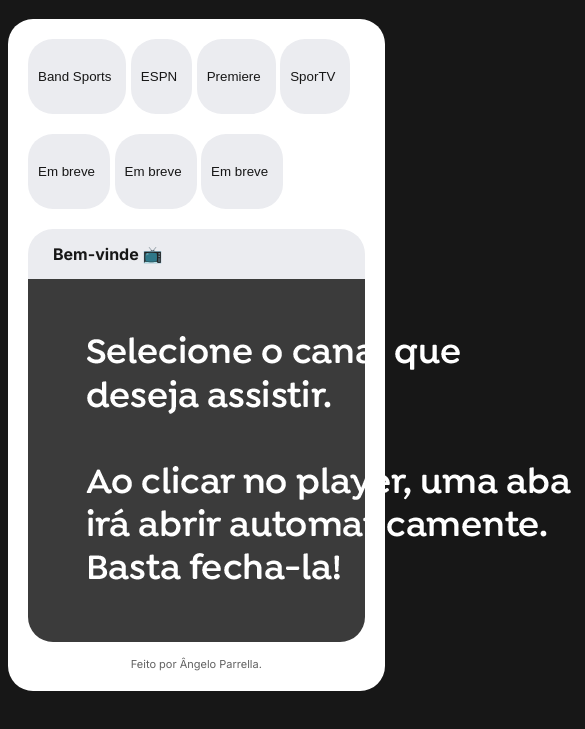
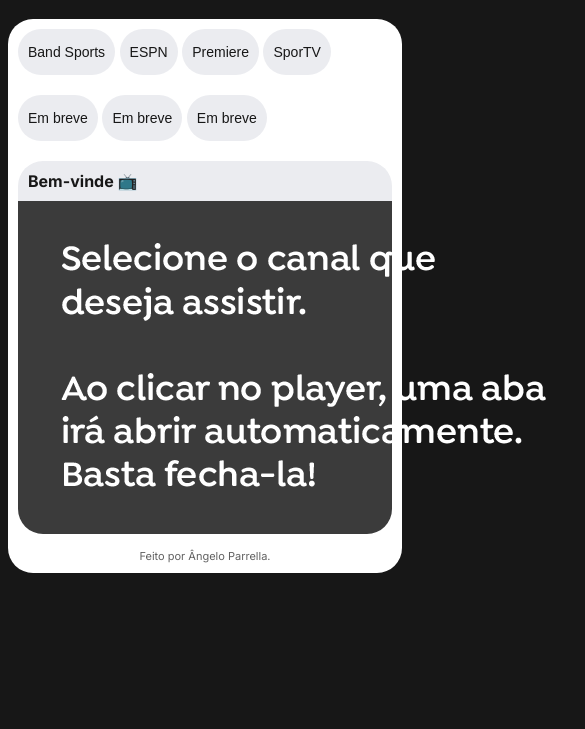
Before and after one commit to parrelladev/TV, a plain HTML site: page index.html in a window 390 px wide. Shown: the part 63-792 px from the top of the page, 585 px wide, since content can reach past the window. Drawn offline with Linux system fonts and the light colour scheme.

Commit message:
Update style.css

```diff
--- a/css/style.css
+++ b/css/style.css
@@ -1,3 +1,4 @@
+/* Estilos padrão */
 body {
     background-color: #171717;
     color: #fff;
@@ -92,3 +93,20 @@ button:hover {
     margin-right: 15px;
     cursor: pointer;
 }
+
+/* Estilos responsivos para telas menores que 768px */
+@media (max-width: 768px) {
+   .container {
+        width: 100%;
+        padding: 10px;
+    }
+
+    button {
+        padding: 15px 10px;
+        font-size: 14px;
+    }
+
+   .title-transcription,.transcription,.end-transcription {
+        padding: 10px;
+    }
+}
```
